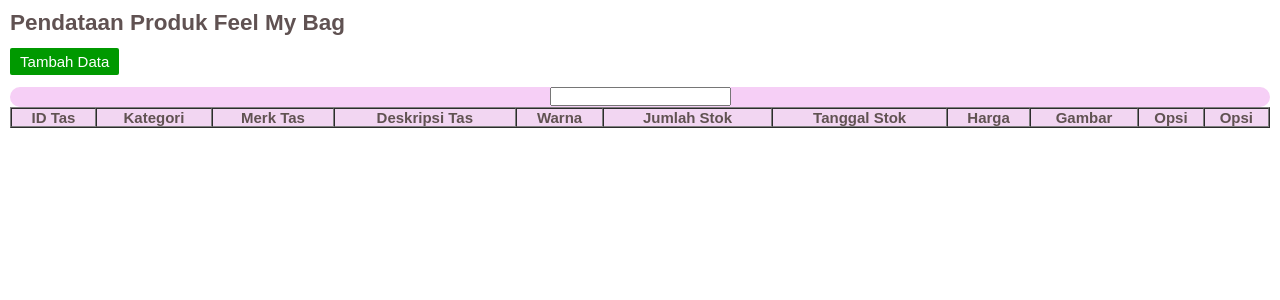
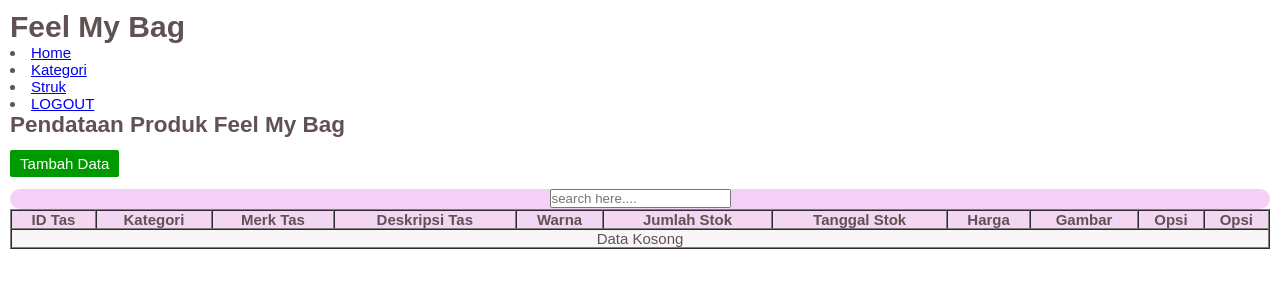
Before and after one commit to Natalieefd/PA-PRATIKUM-WEB, a PHP site: page /hasil.php in a window 1280 px wide. Shown: the top 300 px of the page. Run offline with PHP 8.4, Linux system fonts and the light colour scheme; data that the repository does not hold is empty.

Commit message:
ubah querynya

```diff
--- a/hasil.php
+++ b/hasil.php
@@ -23,13 +23,25 @@
     <link rel = "stylesheet" href = "style_hasil.css">
 </head>
 <body>
+    <div class="wrapper">
+            <div class="header">
+                <h1 id="FMBW">Feel My Bag</h1>
+            </div>
+            <div class="menu">
+                <li><a href="index.html">Home</a></li>
+                <li><a href="product.html">Kategori</li>
+                <li><a href="aboutus.html">Struk</a></li>
+                <li><a href="logout.php">LOGOUT</a></li>
+            </div>
+    </div>
     <h2>Pendataan Produk Feel My Bag</h2><br>
         <a href="form.php" style="padding:0.4% 0.8%; background-color:#009900;color:#fff;border-radius:2px;text-decoration:none;">Tambah Data</a><br><br>
         <form class="search" action="" method="get">
                 <label for="search"></label>
-                <input type="text" name="search">
+                <input type="text" name="search" placeholder="search here....">
         </form>
         <div class="hasil">
+            <div class="table-box">
             <form action="hasil.php" method="POST">
                 <table border="1" cellspacing="0" width="100%">
                     <tr style="text-align:center;font-weight:bold;background-color:#f2d6f2">
@@ -47,11 +59,12 @@
                     </tr>
                     <?php
                         $id_tas = 1;
+                        if(mysqli_num_rows($result) > 0)
                         while($row = mysqli_fetch_array($result)){
                     ?>
                     <tr>
                         <td><center><?=$id_tas; ?></center></td>
-                    <td><center><?=$row['nama_kategori']?></center></td>
+                        <td><center><?=$row['id_kategori']?></center></td>
                         <td><center><?=$row['merk_tas']?></center></td>
                         <td><center><?=$row['deskripsi_tas']?></center></td>
                         <td><center><?=$row['warna']?></center></td>
@@ -65,9 +78,14 @@
                     </tr>
                     <?php
                     $id_tas++;
-                    }
+                        }else{
                         ?>
+                        <tr>
+                            <td colspan="11" align="center">Data Kosong</td>
+                        </tr>
+                        <?php } ?>
                 </table>
+            </div>
         </div>
         </form>
 </body>
```
Also changed, not shown: kategori.php (+6 -1 lines). Lines whose indentation alone changed are shown as unchanged.
